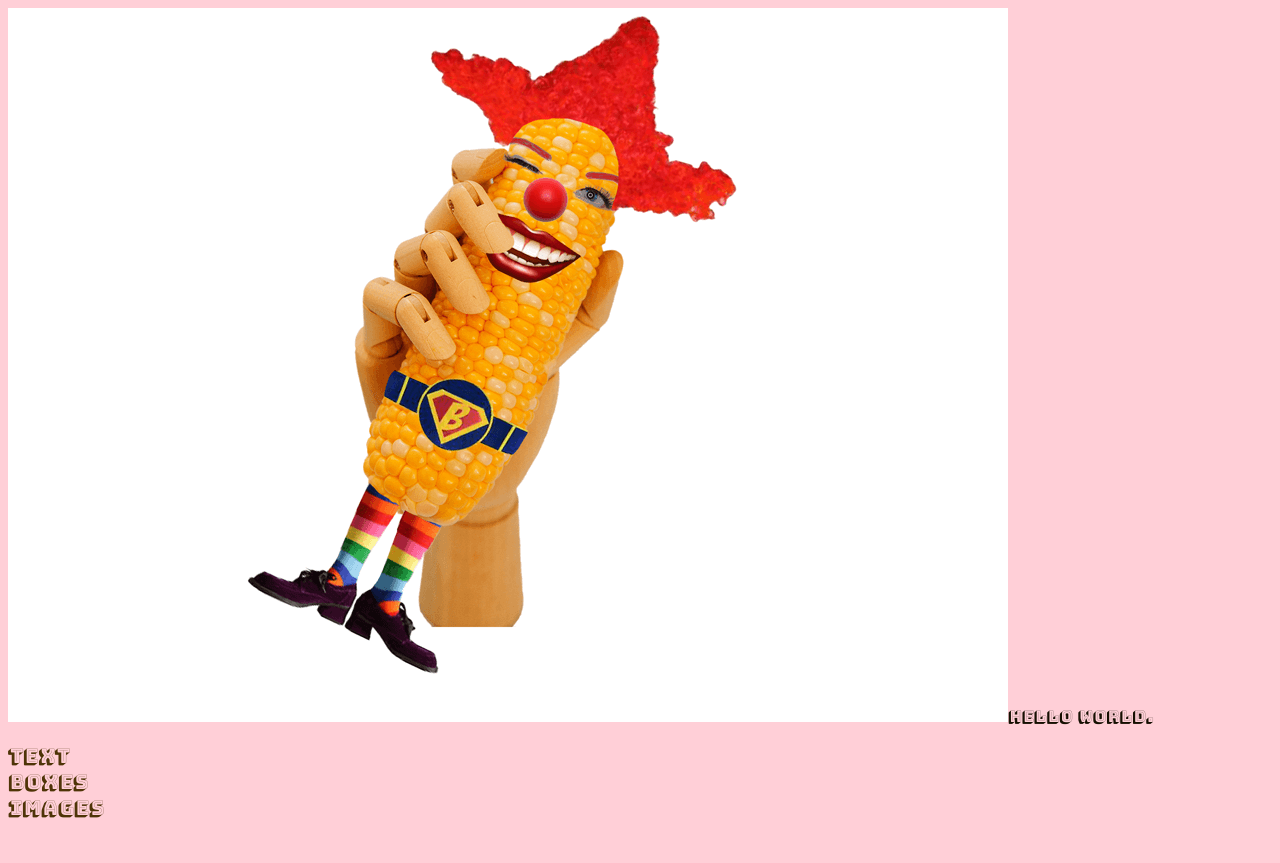
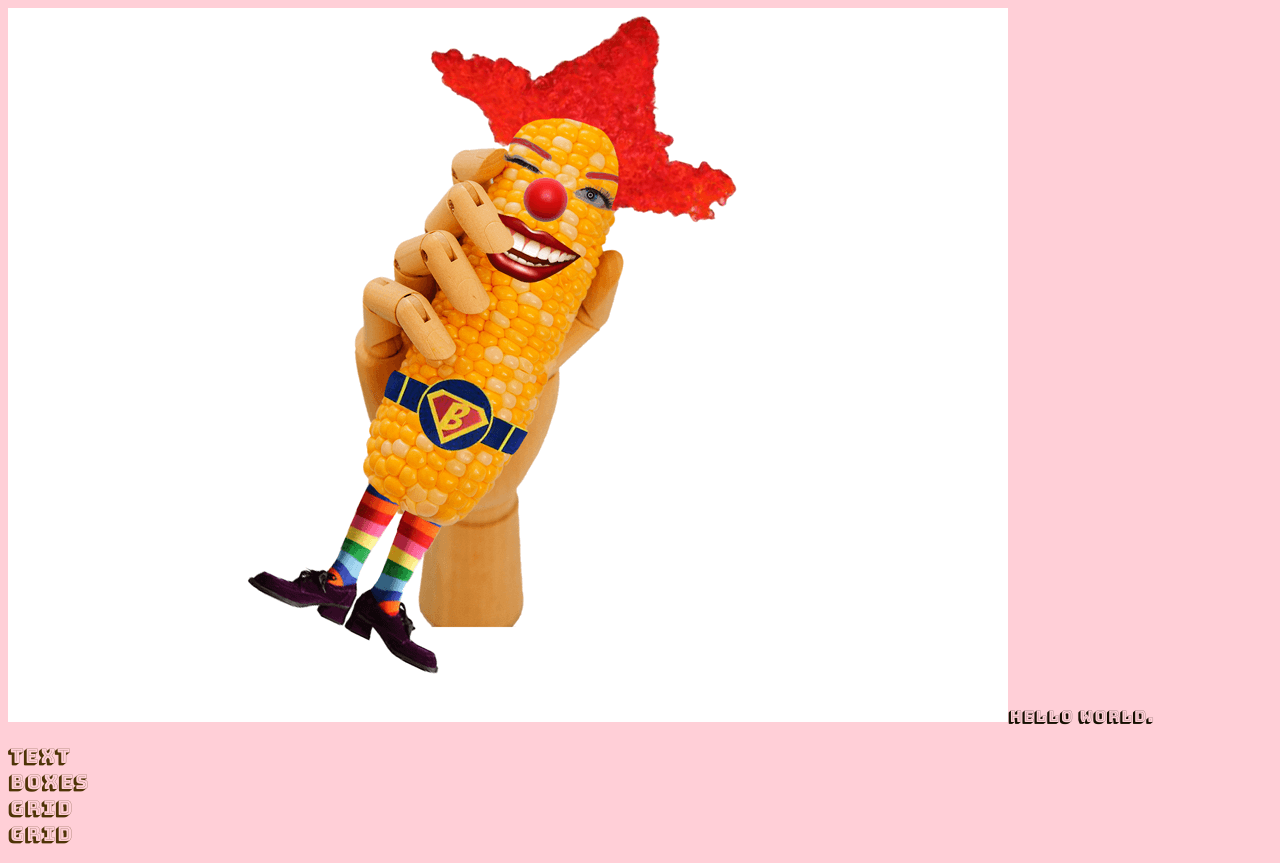
Before and after one commit to Ravacado8/LCCFolder, a plain HTML site: page index.html in a window 1280 px wide. Before the commit the page ends 837 px from the top, so only its background shows below. Drawn offline with Linux system fonts and the light colour scheme.

Commit message:
Add files via upload

```diff
--- a/index.html
+++ b/index.html
@@ -46,7 +46,8 @@
    <ul>
       <li><a href="text.html">Text</a></li>
       <li><a href="boxes.html">Boxes</a></li>
-      <li><a href="images.html">Images</a></li>
+      <li><a href="grid.html">grid</a></li>
+      <li><a href="Positions.html">grid</a></li>
    </ul>
 </body>
 
```
